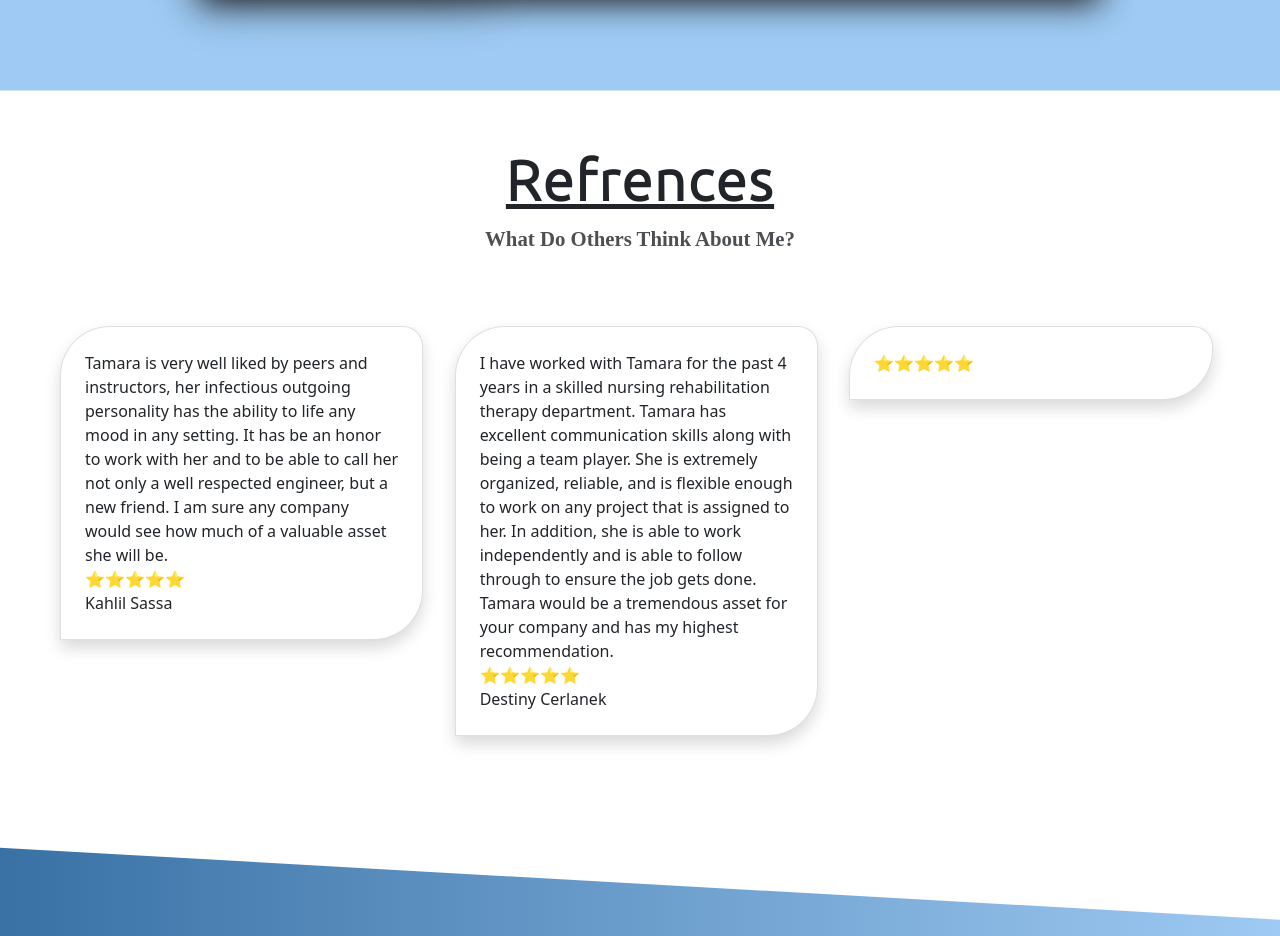
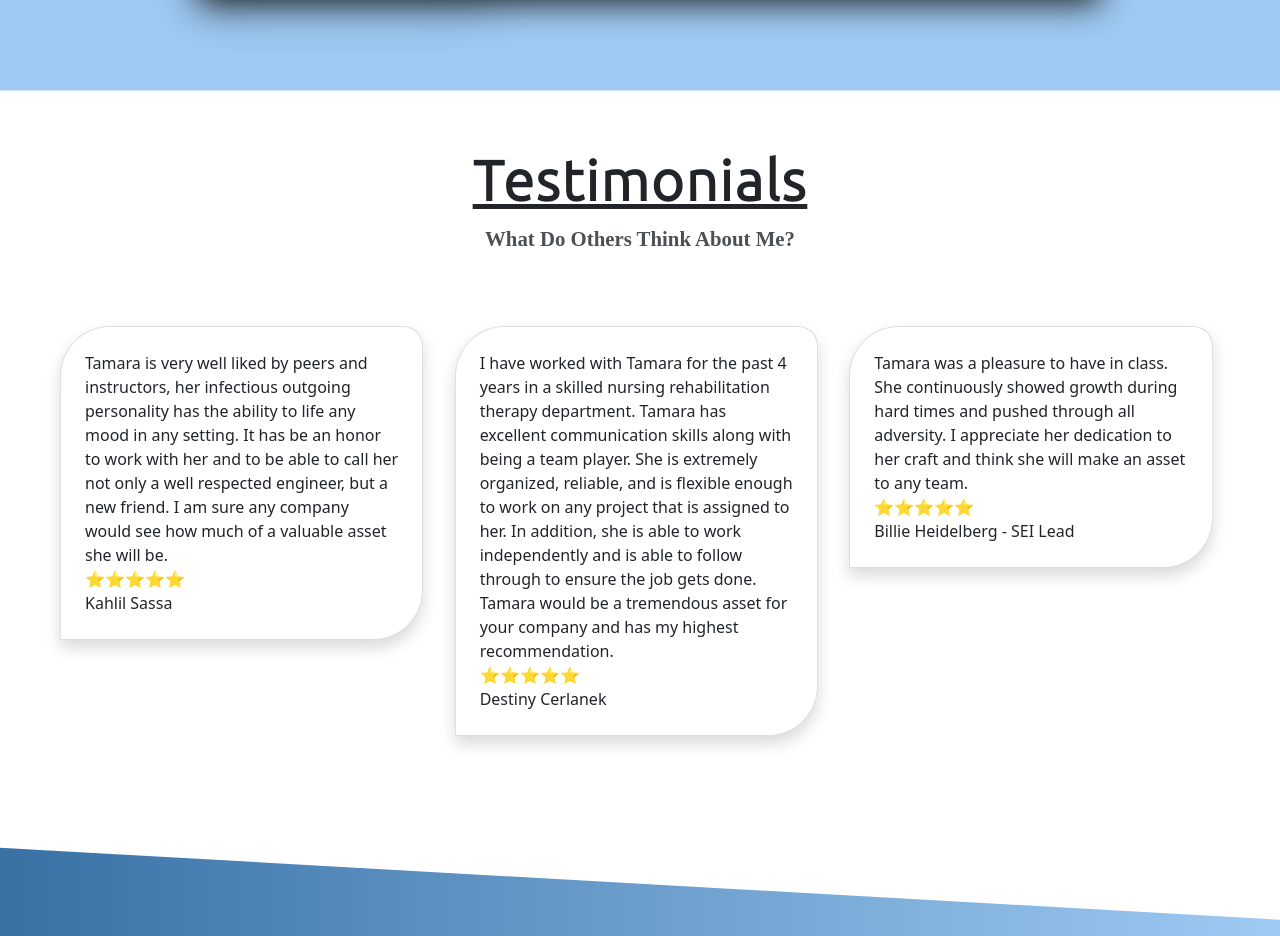
Before and after one commit to TamaraAndrea85/Portfolio, a React (Create React App) app: page / in a window 1280 px wide. Shown: the part 1940-2876 px from the top of the page. Built offline with nearby package versions, Linux system fonts and the light colour scheme; no server answers.

Commit message:
some tweeks

```diff
--- a/src/App.js
+++ b/src/App.js
@@ -302,7 +302,7 @@ export default function App() {
 
       <div className="testmonails-part my-5" id="testimonials">
         <div className="testimonials-inner-part d-flex flex-column">
-          <span className="about-me-text">Refrences</span>
+          <span className="about-me-text">Testimonials</span>
           <span className="why-text-sub mb-5">
             What do others think about me?{" "}
           </span>
--- a/src/Testimonials.js
+++ b/src/Testimonials.js
@@ -12,8 +12,8 @@ export default function Testimonials() {
       text: "I have worked with Tamara for the past 4 years in a skilled nursing rehabilitation therapy department.  Tamara has excellent communication skills along with being a team player. She is extremely organized, reliable, and is flexible enough to work on any project that is assigned to her. In addition, she is able to work independently and is able to follow through to ensure the job gets done. Tamara would be a tremendous asset for your company and has my highest recommendation.",
     },
     {
-      name: "",
-      text: "",
+      name: "Billie Heidelberg - SEI Lead",
+      text: "Tamara was a pleasure to have in class. She continuously showed growth during hard times and pushed through all adversity. I appreciate her dedication to her craft and think she will make an asset to any team.",
     },
   ];
   return (
```
